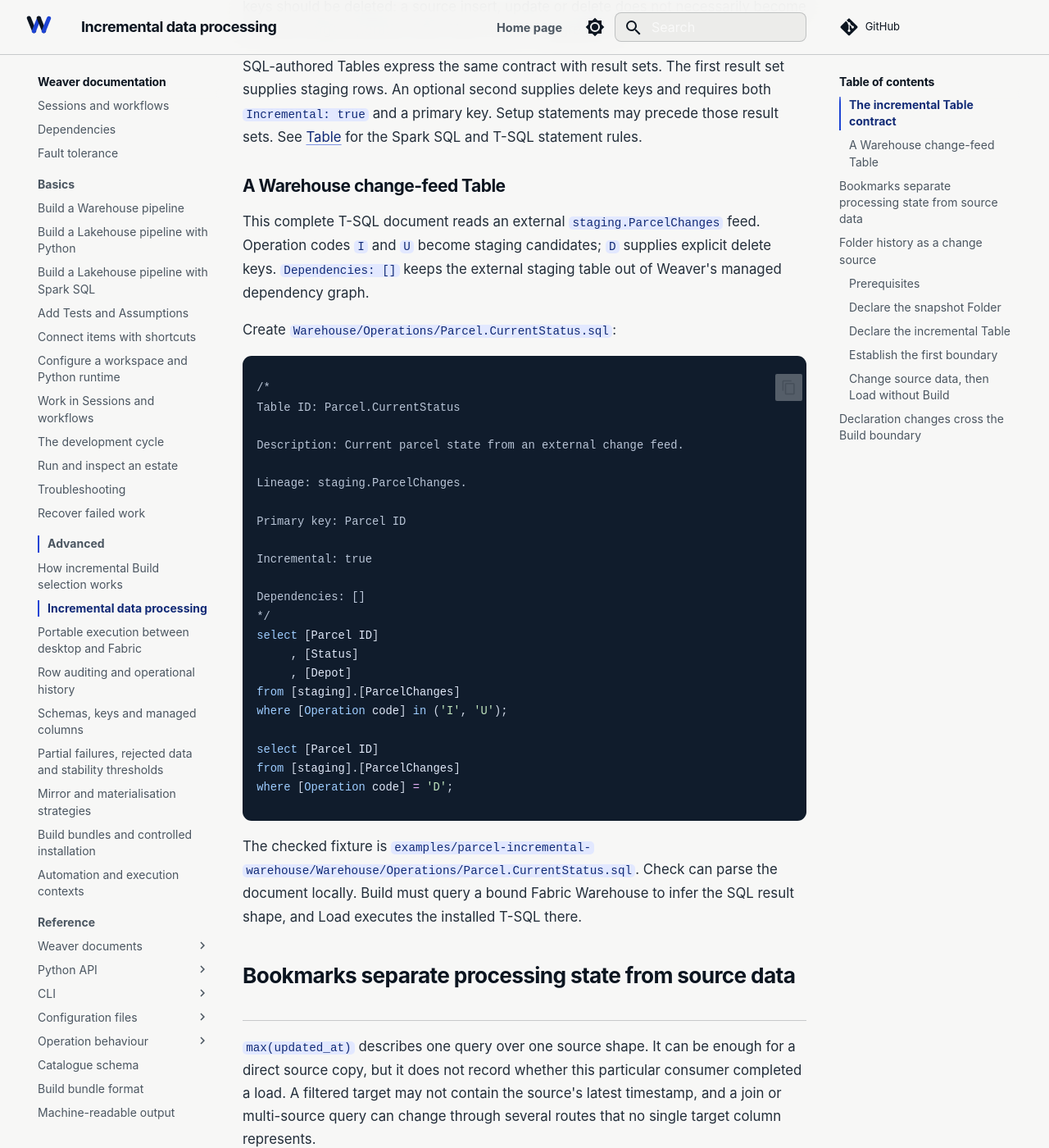
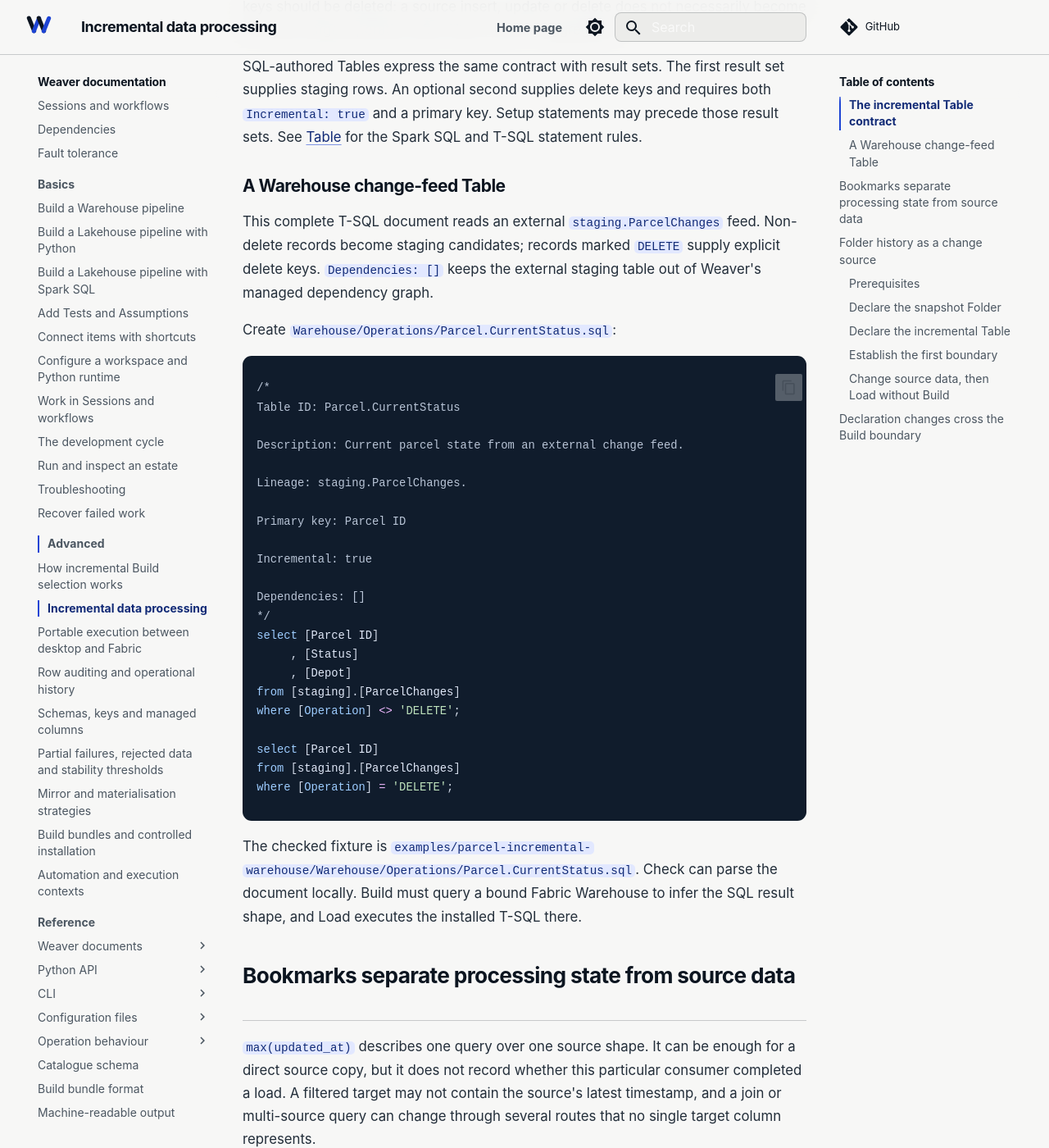
Before and after one commit to matthias-wong-dev/weaverstack-docs, an MkDocs documentation site: the page built from docs/advanced/incremental-data-processing.md, in a window 1280 px wide and 1400 px high, scrolled down 1205 px. Shown: the whole window at 82% size. Built offline with MkDocs 1.6.1 and Material for MkDocs 9.7.7, drawn with Linux system fonts in a browser that asks for light colours; comment, search, counter and statistics services are not loaded.

Commit message:
docs: use explicit Warehouse delete operations

````diff
--- a/docs/advanced/incremental-data-processing.md
+++ b/docs/advanced/incremental-data-processing.md
@@ -30,7 +30,7 @@ SQL-authored Tables express the same contract with result sets. The first result
 
 ### A Warehouse change-feed Table
 
-This complete T-SQL document reads an external `staging.ParcelChanges` feed. Operation codes `I` and `U` become staging candidates; `D` supplies explicit delete keys. `Dependencies: []` keeps the external staging table out of Weaver's managed dependency graph.
+This complete T-SQL document reads an external `staging.ParcelChanges` feed. Non-delete records become staging candidates; records marked `DELETE` supply explicit delete keys. `Dependencies: []` keeps the external staging table out of Weaver's managed dependency graph.
 
 Create `Warehouse/Operations/Parcel.CurrentStatus.sql`:
 
@@ -52,11 +52,11 @@ select [Parcel ID]
      , [Status]
      , [Depot]
 from [staging].[ParcelChanges]
-where [Operation code] in ('I', 'U');
+where [Operation] <> 'DELETE';
 
 select [Parcel ID]
 from [staging].[ParcelChanges]
-where [Operation code] = 'D';
+where [Operation] = 'DELETE';
 ```
 
 The checked fixture is `examples/parcel-incremental-warehouse/Warehouse/Operations/Parcel.CurrentStatus.sql`. Check can parse the document locally. Build must query a bound Fabric Warehouse to infer the SQL result shape, and Load executes the installed T-SQL there.
````
Also changed, not shown: 1 other file.
